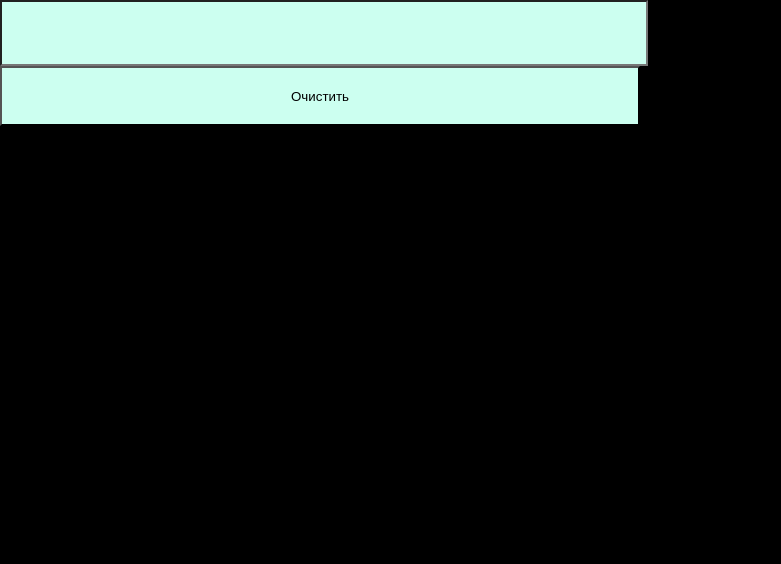
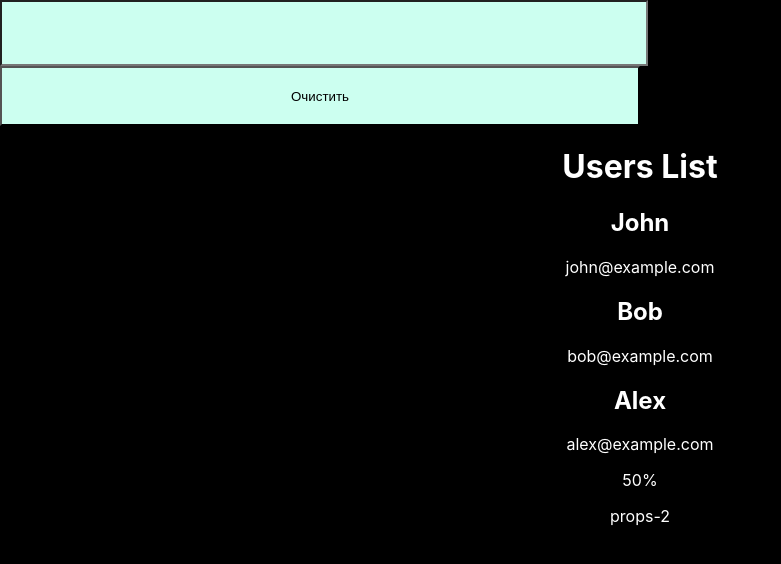
Before and after one commit to mrvokis/my-app, a React (Create React App) app: page / in a window 1280 px wide. Shown: the top 564 px of the page, without its empty margins (0-781 px from the left). Built offline with nearby package versions, Linux system fonts and the light colour scheme.

Commit message:
инициализация

```diff
--- a/public/index.html
+++ b/public/index.html
@@ -24,7 +24,7 @@
       work correctly both with client-side routing and a non-root public URL.
       Learn how to configure a non-root public URL by running `npm run build`.
     -->
-    <title>React App</title>
+    <title>Приложение</title>
   </head>
   <body>
     <noscript>You need to enable JavaScript to run this app.</noscript>
--- a/src/App.js
+++ b/src/App.js
@@ -1,5 +1,8 @@
-import React, {useEffect, useState} from 'react';
+import React, {useState} from 'react';
 import './App.css';
+import UserList from './UserList';
+import MyComponent from './MyComponent';
+
 const styles ={
   width: "50%",
   height: "60px",
@@ -7,11 +10,13 @@ const styles ={
   backgroundColor: "#ccfff0"
 }
 export default function App() {
-  const [value, setValue] = useState();
+  const [value, setValue] = useState('');
   return (
     <div className="App">
       <input style={styles} value={value} onChange={event => setValue(event.target.value)} type="text"></input>
       <button style={styles} onClick={ event => setValue("") } type="button">Очистить</button>
+      <UserList/>
+      <MyComponent prop1={styles.width} prop2={'props-2'}/>
     </div>
   );
 };
--- /dev/null
+++ b/src/MyComponent.js
@@ -0,0 +1,10 @@
+import React from "react";
+const MyComponent = (props)=> {
+    return(
+        <div>
+            <p>{props.prop1}</p>
+            <p>{props.prop2}</p>
+        </div>
+    )
+}
+export default MyComponent;
--- /dev/null
+++ b/src/User.js
@@ -0,0 +1,10 @@
+import React from "react";
+const User = (props) => {
+    return(
+        <div key={props.id}>
+            <h2>{props.name}</h2>
+            <p>{props.email}</p>
+        </div>
+    )
+};
+export default User;
--- /dev/null
+++ b/src/UserList.js
@@ -0,0 +1,18 @@
+import React from 'react';
+import User from './User';
+const UserList = () => {
+    const users = [
+        {id:1,name:'John', email:'john@example.com'},
+        {id:2,name:'Bob', email:'bob@example.com'},
+        {id:3,name:'Alex', email:'alex@example.com'}
+    ];
+    return (
+        <div>
+            <h1>Users List</h1>
+            {users.map((user, index)=> {
+                return(<User id={user.id} name={user.name} email={user.email} />)
+            })}
+        </div>
+    )
+}
+export default UserList;
```
